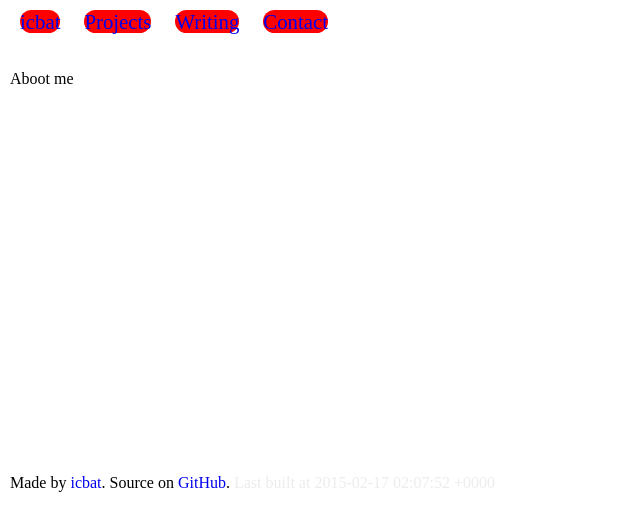
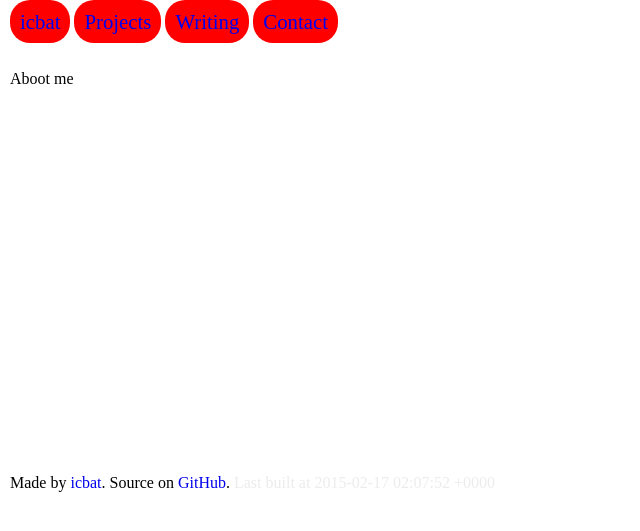
Before and after one commit to icbat/icbat.github.io, a Jekyll site: the page built from index.md, in a window 1280 px wide. Shown: the top 531 px of the page, without its empty margins (0-640 px from the left). Built offline with Jekyll 4.4.1, drawn with Linux system fonts in a browser that asks for light colours.

Commit message:
more play
I really need to take the time to get a VM w/ jekyll runniung

```diff
--- a/stylesheets/stylesheet.css
+++ b/stylesheets/stylesheet.css
@@ -5,7 +5,7 @@ header ul li {font-size: 1.3em}
 header, footer, .content, header ul li, .highlight {padding: 10}
 a, a:visited {text-decoration: none}
 
-header a {
+header li {
 width:200%;
 background-color:#f00;
 -moz-border-radius: 20px;
```
